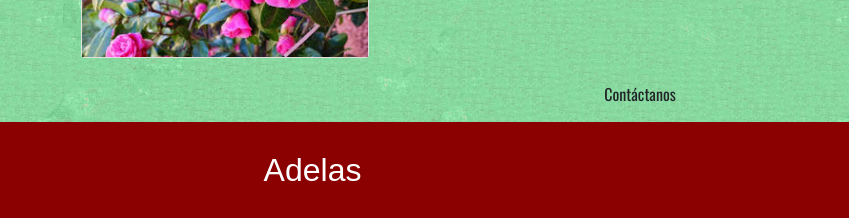
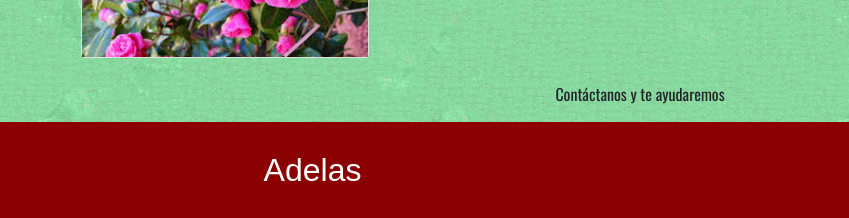
Before and after one commit to Carolina-OH/adelasgarden, a plain HTML site: page index.html in a window 1280 px wide. Shown: the part 1020-1238 px from the top of the page, 0-849 px from the left. Drawn offline with nearby package versions, Linux system fonts and the light colour scheme; a web font is replaced by a local one.

Commit message:
añadi texto en section antes de footer

```diff
--- a/index.html
+++ b/index.html
@@ -80,7 +80,7 @@
 <br>
 
 <section>
-    <p class="text-center">Contáctanos</p>
+    <p class="text-center">Contáctanos y te ayudaremos</p>
 </section>
 <footer>
     <div class="row">
@@ -101,7 +101,6 @@
 
 
 
-
     <script src="https://code.jquery.com/jquery-3.5.1.min.js"
         integrity="sha256-9/aliU8dGd2tb6OSsuzixeV4y/faTqgFtohetphbbj0=" crossorigin="anonymous"></script>
     <script src="https://cdn.jsdelivr.net/npm/popper.js@1.16.0/dist/umd/popper.min.js"
```
